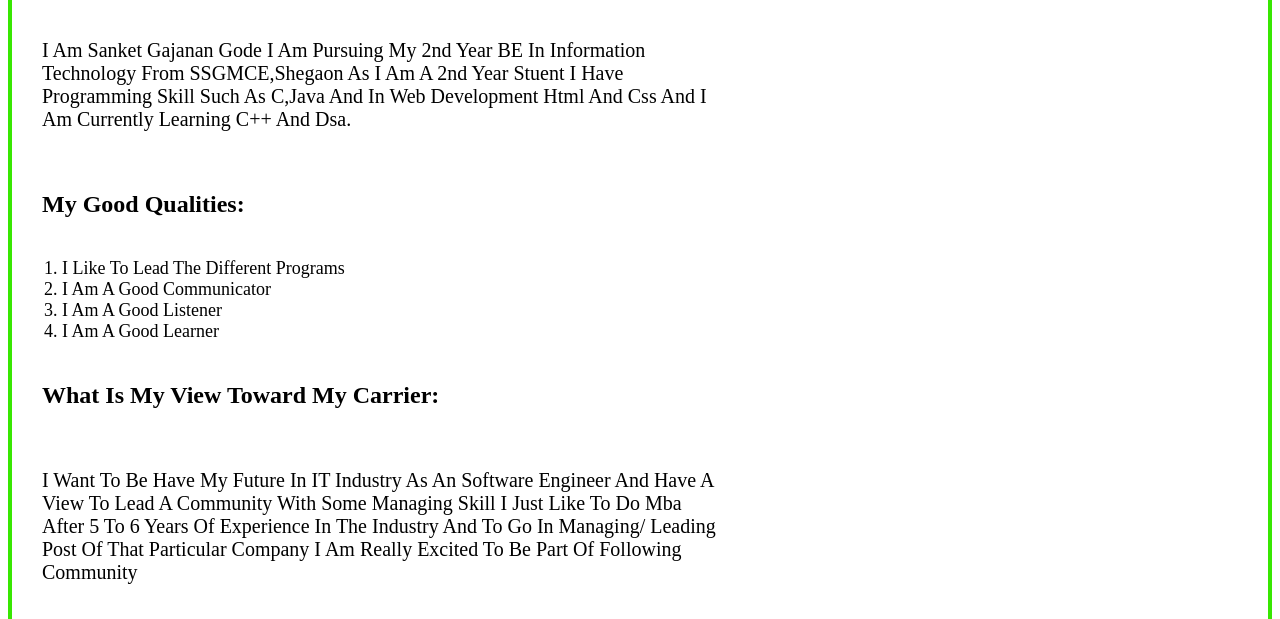
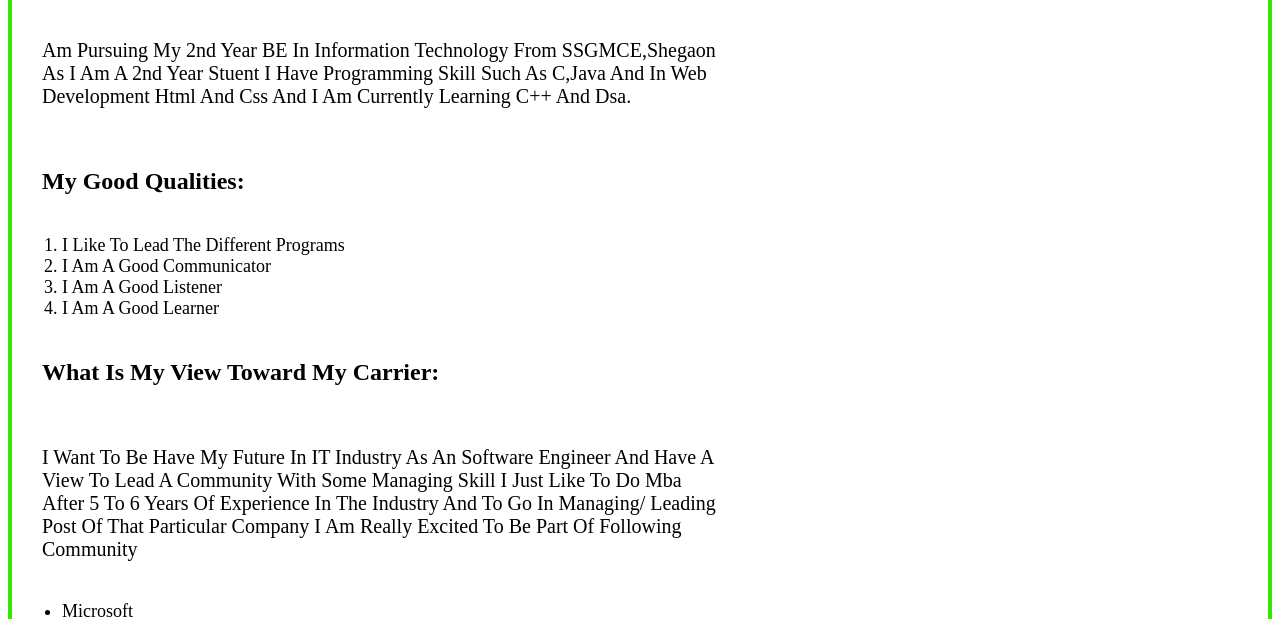
Before and after one commit to SGGODE/Sanket, a plain HTML site: page index.html in a window 1280 px wide. Shown: the part 123-742 px from the top of the page. Drawn offline with Linux system fonts and the light colour scheme.

Commit message:
Update index.html

```diff
--- a/index.html
+++ b/index.html
@@ -60,7 +60,7 @@
 	<body>
 	    <h1>Hi, I Am Sanket Gode</h1>
 	    <p class="sanket">
-	    	I am sanket gajanan gode i am pursuing my 2nd year BE in information technology from SSGMCE,Shegaon
+	    	 am pursuing my 2nd year BE in information technology from SSGMCE,Shegaon
 	    	as i am a 2nd year stuent i have programming skill such as c,java and in web development html and css and i am currently learning c++ and dsa.
 	    </p>
 
```
